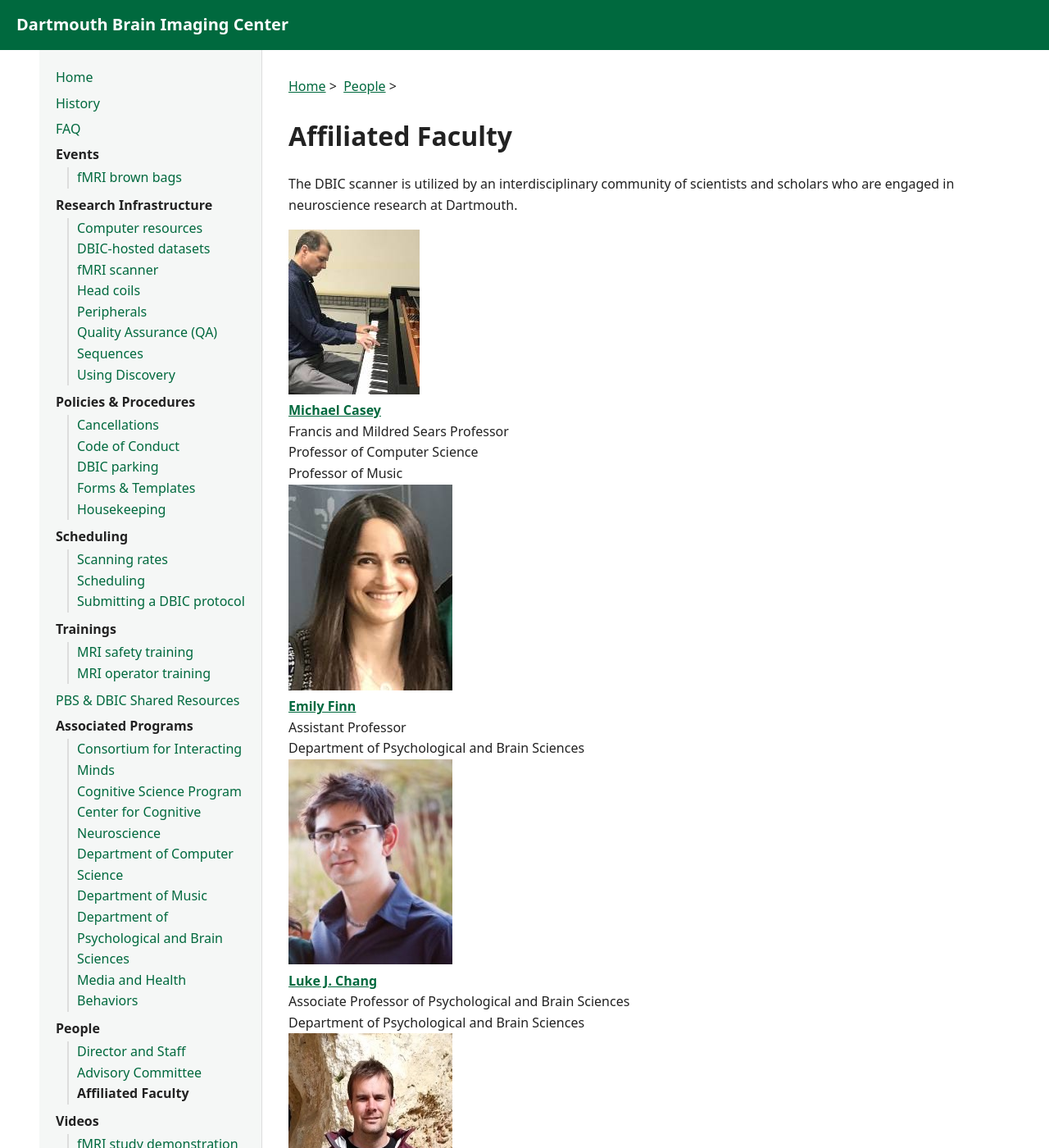
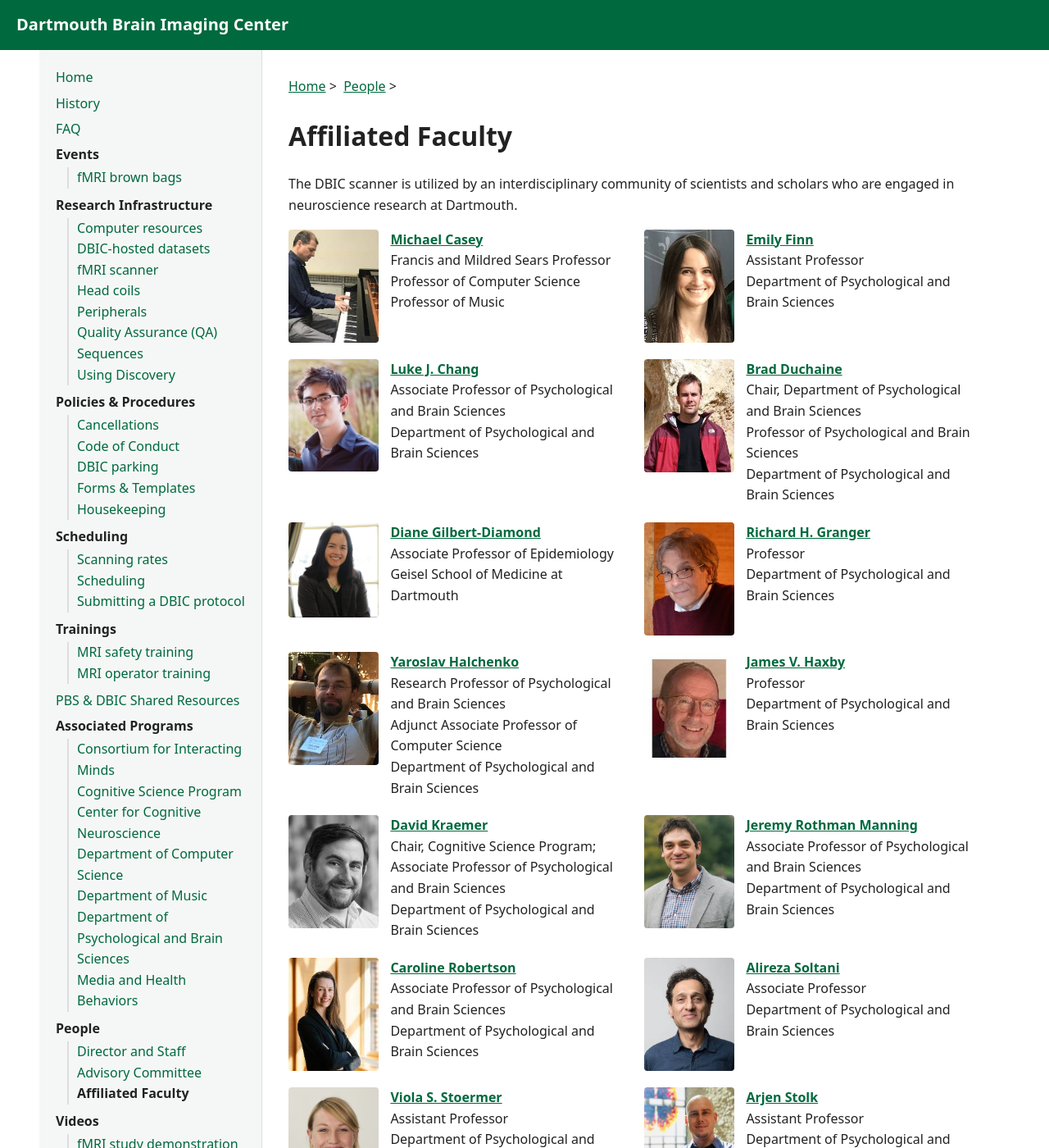
Before and after one commit to dbic/dbic.github.io, a Jekyll site: the page built from people/affiliated.md, in a window 1280 px wide and 1400 px high. Shown: the whole window at 82% size. Built offline with Jekyll 4.4.1, drawn with Linux system fonts in a browser that asks for light colours.

Commit message:
fix typo

```diff
--- a/_layouts/default.html
+++ b/_layouts/default.html
@@ -36,10 +36,10 @@
       .wrap { display: block; }
       .sidebar { position: static; max-height: none; border-right: 0; border-bottom: 1px solid var(--line); }
       .content { padding: 1rem 1.25rem 2rem; }
-      .people { display: grid; grid-template-columns: repeat(auto-fill, minmax(18rem, 1fr)); gap: 1.25rem; }
-      .person { display: flex; gap: .9rem; align-items: flex-start; }
-      .person img { width: 110px; height: auto; flex: none; border-radius: 4px; }
     }
+    .people { display: grid; grid-template-columns: repeat(auto-fill, minmax(18rem, 1fr)); gap: 1.25rem; }
+    .person { display: flex; gap: .9rem; align-items: flex-start; }
+    .person img { width: 110px; height: auto; flex: none; border-radius: 4px; }
   </style>
 </head>
 <body>
```
